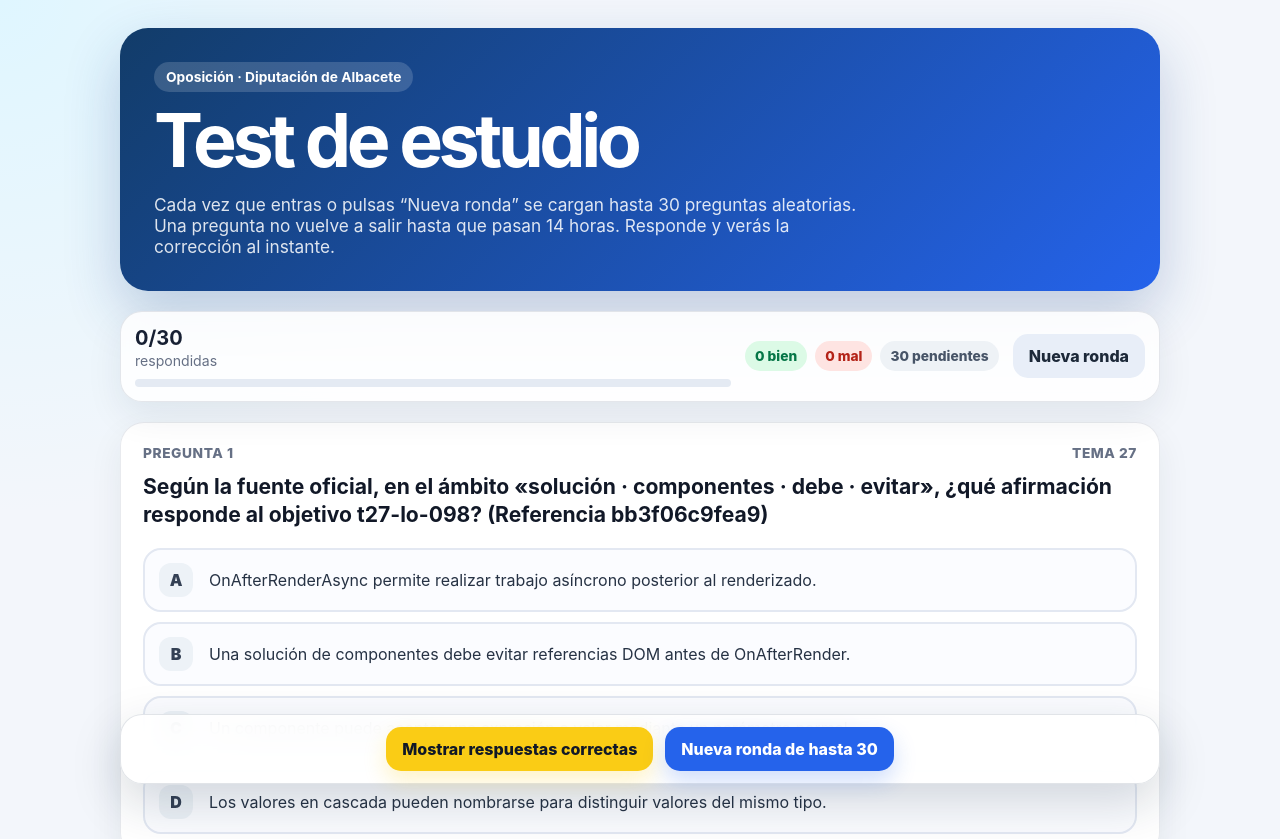
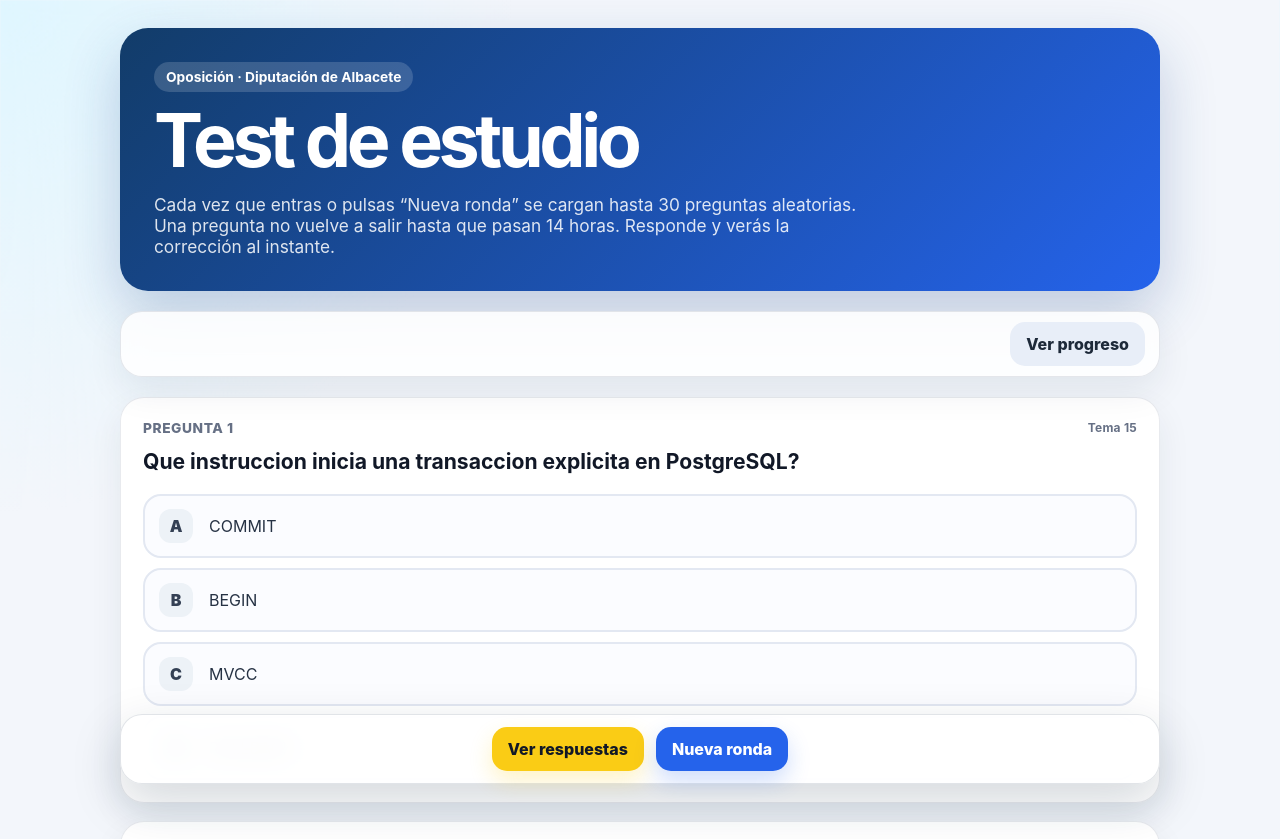
Before and after one commit to micuentadecasa/dipu, a React (Vite) app in the folder frontend/: page / in a window 1280 px wide. Shown: the top 839 px of the page. Built offline with nearby package versions, Linux system fonts and the light colour scheme.

Commit message:
Balance test rounds and compact controls

```diff
--- a/frontend/src/App.css
+++ b/frontend/src/App.css
@@ -17,7 +17,10 @@ button { font: inherit; }
 .hero h1 { margin: 0; font-size: clamp(2.1rem, 6vw, 4.6rem); line-height: .95; letter-spacing: -.06em; }
 .hero p { max-width: 720px; margin: 18px 0 0; color: rgba(255,255,255,.86); font-size: 1.08rem; }
 
-.toolbar { position: sticky; top: 12px; z-index: 10; display: grid; grid-template-columns: minmax(180px, 1fr) auto auto; gap: 14px; align-items: center; margin: 20px 0; padding: 14px; border: 1px solid rgba(70, 87, 115, .14); border-radius: 22px; background: rgba(255,255,255,.86); backdrop-filter: blur(14px); box-shadow: 0 14px 36px rgba(18, 38, 63, .08); }
+.toolbar { position: sticky; top: 12px; z-index: 10; display: flex; gap: 14px; align-items: center; justify-content: flex-end; margin: 20px 0; padding: 10px 14px; border: 1px solid rgba(70, 87, 115, .14); border-radius: 22px; background: rgba(255,255,255,.86); backdrop-filter: blur(14px); box-shadow: 0 14px 36px rgba(18, 38, 63, .08); }
+.toolbar-open { justify-content: space-between; }
+.score-panel { display: grid; grid-template-columns: minmax(180px, 1fr) auto; gap: 14px; align-items: center; flex: 1; min-width: 0; }
+.summary-toggle { flex: 0 0 auto; white-space: nowrap; }
 .progress-block strong { display: block; font-size: 1.25rem; }
 .progress-block span { color: #667085; font-size: .88rem; }
 .progress { height: 8px; overflow: hidden; margin-top: 9px; border-radius: 999px; background: #e4eaf3; }
@@ -38,6 +41,7 @@ button { font: inherit; }
 .question-list { display: grid; gap: 18px; }
 .question-card { padding: 22px; border: 1px solid rgba(70, 87, 115, .12); border-radius: 24px; background: rgba(255,255,255,.94); box-shadow: 0 14px 34px rgba(18, 38, 63, .07); }
 .question-meta { display: flex; justify-content: space-between; gap: 12px; margin-bottom: 12px; color: #667085; font-size: .86rem; font-weight: 800; text-transform: uppercase; letter-spacing: .04em; }
+.question-topic { font-size: .75rem; font-weight: 700; letter-spacing: .02em; text-transform: none; }
 .question-card h2 { margin: 0 0 18px; color: #111827; font-size: clamp(1.05rem, 2.2vw, 1.32rem); line-height: 1.35; }
 .options { display: grid; gap: 10px; }
 .option { width: 100%; min-height: 56px; display: grid; grid-template-columns: 38px 1fr; gap: 12px; align-items: center; text-align: left; padding: 13px 14px; border: 2px solid #e3e8f2; border-radius: 18px; color: #263244; background: #fbfcff; cursor: pointer; touch-action: manipulation; }
@@ -56,7 +60,10 @@ button { font: inherit; }
 @media (max-width: 760px) {
   .app { width: min(100% - 18px, 1040px); padding-top: 9px; padding-bottom: calc(175px + env(safe-area-inset-bottom)); }
   .hero { padding: 24px; border-radius: 22px; }
-  .toolbar { position: sticky; top: 8px; grid-template-columns: 1fr; gap: 10px; border-radius: 18px; }
+  .toolbar { position: sticky; top: 8px; flex-wrap: wrap; gap: 10px; border-radius: 18px; }
+  .toolbar-open { align-items: stretch; }
+  .score-panel { grid-template-columns: 1fr; gap: 10px; }
+  .summary-toggle { width: 100%; }
   .question-card { padding: 16px; border-radius: 20px; }
   .option { grid-template-columns: 32px 1fr; padding: 12px; }
   .letter { width: 30px; height: 30px; }
--- a/frontend/src/App.jsx
+++ b/frontend/src/App.jsx
@@ -14,6 +14,7 @@ function App() {
   const [questions, setQuestions] = useState(() => makeRound(QUESTIONS))
   const [answers, setAnswers] = useState({})
   const [showAnswers, setShowAnswers] = useState(false)
+  const [showSummary, setShowSummary] = useState(false)
 
   useEffect(() => {
     markQuestionsShown(questions)
@@ -31,6 +32,7 @@ function App() {
     setQuestions(makeRound(QUESTIONS))
     setAnswers({})
     setShowAnswers(false)
+    setShowSummary(false)
     setRoundId((id) => id + 1)
     window.scrollTo({ top: 0, behavior: 'smooth' })
   }
@@ -51,7 +53,9 @@ function App() {
         </p>
       </header>
 
-      <section className="toolbar" aria-label="Resumen del test">
+      <section className={`toolbar ${showSummary ? 'toolbar-open' : ''}`} aria-label="Controles del test">
+        {showSummary && (
+          <div className="score-panel" id="test-summary">
             <div className="progress-block">
               <strong>{answeredCount}/{questions.length}</strong>
               <span>respondidas</span>
@@ -62,7 +66,16 @@ function App() {
               <span className="pill bad">{wrongCount} mal</span>
               <span className="pill muted">{questions.length - answeredCount} pendientes</span>
             </div>
-        <button className="btn secondary" onClick={startNewRound}>Nueva ronda</button>
+          </div>
+        )}
+        <button
+          className="btn secondary summary-toggle"
+          onClick={() => setShowSummary((value) => !value)}
+          aria-expanded={showSummary}
+          aria-controls="test-summary"
+        >
+          {showSummary ? 'Ocultar progreso' : 'Ver progreso'}
+        </button>
       </section>
 
       <main className="question-list">
@@ -70,7 +83,12 @@ function App() {
           <article className="question-card" key={question.id}>
             <div className="question-meta">
               <span>Pregunta {index + 1}</span>
-              <span>Tema {question.topic_num}</span>
+              <span
+                className="question-topic"
+                aria-label={`Tema ${question.topic_num}`}
+              >
+                Tema {question.topic_num}
+              </span>
             </div>
             <h2>{question.question}</h2>
 
@@ -111,9 +129,9 @@ function App() {
 
       <footer className="bottom-actions">
         <button className="btn reveal" onClick={() => setShowAnswers((value) => !value)}>
-          {showAnswers ? 'Ocultar respuestas' : 'Mostrar respuestas correctas'}
+          {showAnswers ? 'Ocultar respuestas' : 'Ver respuestas'}
         </button>
-        <button className="btn primary" onClick={startNewRound}>Nueva ronda de hasta {EXAM_SIZE}</button>
+        <button className="btn primary" onClick={startNewRound}>Nueva ronda</button>
       </footer>
     </div>
   )
--- a/frontend/src/round.js
+++ b/frontend/src/round.js
@@ -1,6 +1,19 @@
 export const EXAM_SIZE = 30
 export const COOLDOWN_MS = 14 * 60 * 60 * 1000
 export const SHOWN_AT_STORAGE_KEY = 'diputest:question-shown-at:v1'
+
+const GIT_TOPIC_NUMS = new Set([33, 34, 35])
+const BLAZOR_TOPIC_NUMS = new Set([26, 27, 28, 29, 30, 31, 32])
+const MAX_BLAZOR_QUESTIONS = 2
+const COMPOSITION_GROUPS = [
+  { topicNums: [1, 2], count: 4 },
+  { topicNums: [3, 4, 5, 6, 7, 8], count: 6 },
+  { topicNums: [9, 10, 11, 12], count: 4 },
+  { topicNums: [13, 14, 15, 16, 17], count: 4 },
+  { topicNums: [18, 19, 20, 21, 22, 23, 24, 25], count: 4 },
+  { topicNums: [26, 27, 28, 29, 30, 31, 32], count: 2 },
+  { topicNums: [36, 37, 38, 39, 40], count: 5 },
+]
 
 function resolveStorage(storage) {
   if (storage !== undefined) return storage
@@ -98,13 +111,108 @@ function uniqueQuestions(questions) {
   })
 }
 
+function isSyllabusQuestion(question) {
+  return Number.isInteger(question.topic_num) && question.topic_num >= 1 && question.topic_num <= 40
+}
+
+function isGitQuestion(question) {
+  return GIT_TOPIC_NUMS.has(question.topic_num)
+}
+
+function isBlazorQuestion(question) {
+  return BLAZOR_TOPIC_NUMS.has(question.topic_num)
+}
+
+function appendUniqueQuestions(target, additions, selectedIds) {
+  for (const question of additions) {
+    if (selectedIds.has(question.id)) continue
+    target.push(question)
+    selectedIds.add(question.id)
+  }
+}
+
+function takeFromTopicGroup(topicBuckets, topicNums, count, random, selectedIds) {
+  const availableTopics = topicNums.filter((topicNum) =>
+    (topicBuckets.get(topicNum) ?? []).some((question) => !selectedIds.has(question.id)),
+  )
+  const pickedTopics = shuffle(availableTopics, random).slice(0, count)
+  const picks = pickedTopics.map((topicNum) => {
+    const candidates = (topicBuckets.get(topicNum) ?? []).filter(
+      (question) => !selectedIds.has(question.id),
+    )
+    return shuffle(candidates, random)[0]
+  }).filter(Boolean)
+
+  if (picks.length < count) {
+    const pickedIds = new Set(picks.map((question) => question.id))
+    const remaining = topicNums
+      .flatMap((topicNum) => topicBuckets.get(topicNum) ?? [])
+      .filter((question) => !selectedIds.has(question.id) && !pickedIds.has(question.id))
+    appendUniqueQuestions(picks, shuffle(remaining, random).slice(0, count - picks.length), pickedIds)
+  }
+  return picks
+}
+
+function selectBalancedQuestions(eligible, random) {
+  if (!eligible.some(isSyllabusQuestion)) return shuffle(eligible, random).slice(0, EXAM_SIZE)
+
+  const topicBuckets = new Map()
+  for (const question of eligible) {
+    if (!isSyllabusQuestion(question)) continue
+    const bucket = topicBuckets.get(question.topic_num) ?? []
+    bucket.push(question)
+    topicBuckets.set(question.topic_num, bucket)
+  }
+
+  const selected = []
+  const selectedIds = new Set()
+  for (const group of COMPOSITION_GROUPS) {
+    appendUniqueQuestions(
+      selected,
+      takeFromTopicGroup(topicBuckets, group.topicNums, group.count, random, selectedIds),
+      selectedIds,
+    )
+  }
+
+  const gitQuestions = shuffle(
+    eligible.filter((question) => isGitQuestion(question) && !selectedIds.has(question.id)),
+    random,
+  )
+  appendUniqueQuestions(selected, gitQuestions.slice(0, 1), selectedIds)
+
+  const remaining = eligible.filter(
+    (question) => !selectedIds.has(question.id) && !isGitQuestion(question),
+  )
+  const nonBlazor = remaining.filter((question) => !isBlazorQuestion(question))
+  if (selected.length < EXAM_SIZE) {
+    appendUniqueQuestions(
+      selected,
+      shuffle(nonBlazor, random).slice(0, EXAM_SIZE - selected.length),
+      selectedIds,
+    )
+  }
+
+  if (selected.length < EXAM_SIZE) {
+    const blazor = remaining.filter(
+      (question) => isBlazorQuestion(question) && !selectedIds.has(question.id),
+    )
+    const blazorSlots = Math.min(
+      EXAM_SIZE - selected.length,
+      Math.max(0, MAX_BLAZOR_QUESTIONS - selected.filter(isBlazorQuestion).length),
+    )
+    appendUniqueQuestions(selected, shuffle(blazor, random).slice(0, blazorSlots), selectedIds)
+  }
+
+  return shuffle(selected, random).slice(0, EXAM_SIZE)
+}
+
 export function makeRound(questions, { now = Date.now(), storage, random = Math.random } = {}) {
   const shownAt = readShownAt({ storage, now })
   const eligible = uniqueQuestions(questions).filter(
     (question) => shownAt[String(question.id)] == null,
   )
 
-  return shuffle(eligible, random).slice(0, EXAM_SIZE)
+  return selectBalancedQuestions(eligible, random)
 }
 
 export function markQuestionsShown(questions, { now = Date.now(), storage } = {}) {
```
Also changed, not shown: 3 other files (tests, documents, lock files or other folders). Lines whose indentation alone changed are shown as unchanged.
